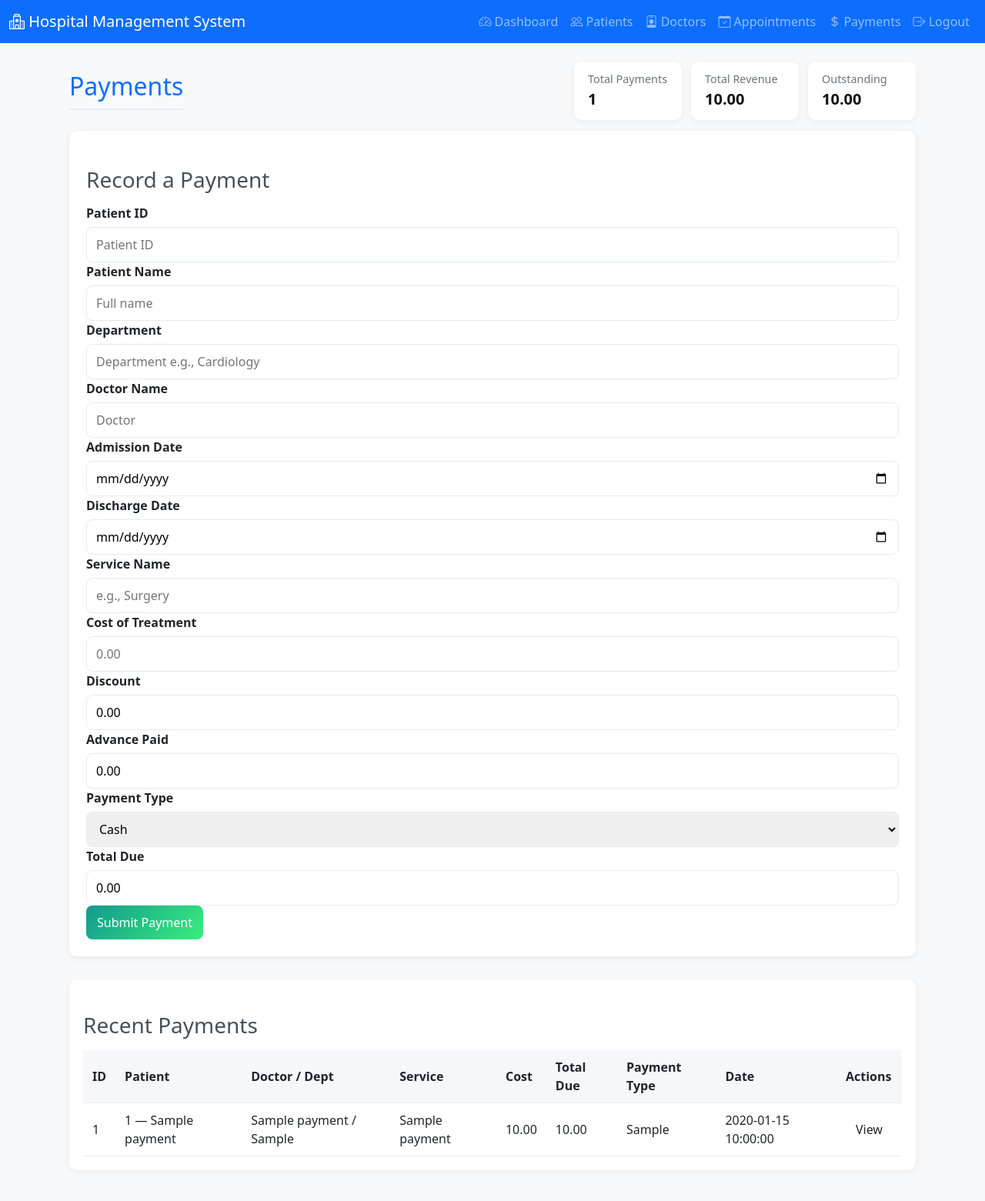
After one commit to ATony2500/hms, a PHP site: page /payments.php in a window 1280 px wide. The commit adds this page. Shown: the whole page at 77% size. Run offline with PHP 8.4, Linux system fonts and the light colour scheme; a user stored in the database is signed in; tables that the repository leaves empty or names only in its code hold one stand-in row (values such as "Sample post").

Commit message:
Update payments.php

```diff
--- a/doctors.php
+++ b/doctors.php
@@ -64,7 +64,7 @@ if ($totalRes) { $rowCount = $totalRes->fetch_assoc(); $totalDoctors = isset($ro
 ?>
 
 <div class="doctors-container">
-    <h2>Doctors Management</h2>
+    <h2>Doctors Management (ola)</h2>
 
     <?php echo $message; ?>
 
--- a/includes/header.php
+++ b/includes/header.php
@@ -36,6 +36,9 @@
                         <a class="nav-link" href="appointments.php"><i class="bi bi-calendar-check"></i> Appointments</a>
                     </li>
                     <li class="nav-item">
+                        <a class="nav-link" href="payments.php"><i class="bi bi-currency-dollar"></i> Payments</a>
+                    </li>
+                    <li class="nav-item">
                         <a class="nav-link" href="logout.php"><i class="bi bi-box-arrow-right"></i> Logout</a>
                     </li>
                 </ul>
--- /dev/null
+++ b/payments.php
@@ -0,0 +1,460 @@
+<?php
+session_start();
+require_once 'config/database.php';
+requireLogin();
+
+$message = '';
+// show message from session if set (set after insert)
+if (isset($_SESSION['message'])) {
+    $message = $_SESSION['message'];
+    unset($_SESSION['message']);
+}
+
+// Handle form submission
+if ($_SERVER['REQUEST_METHOD'] === 'POST') {
+    // collect and sanitize
+    $patient_id = trim($_POST['patient_id']);
+    $patient_name = trim($_POST['patient_name']);
+    $department = trim($_POST['department']);
+    $doctor_name = trim($_POST['doctor_name']);
+    $admission_date = trim($_POST['admission_date']);
+    $discharge_date = trim($_POST['discharge_date']);
+    $service_name = trim($_POST['service_name']);
+    $cost = floatval($_POST['cost']);
+    $discount = floatval($_POST['discount']);
+    $advance_paid = floatval($_POST['advance_paid']);
+    $payment_type = trim($_POST['payment_type']);
+    $card_check_details = isset($_POST['card_check_details']) ? trim($_POST['card_check_details']) : '';
+
+    $total_due = $cost - $discount - $advance_paid;
+    if ($total_due < 0) $total_due = 0;
+
+    // create payments table if not exists
+    $createSQL = "CREATE TABLE IF NOT EXISTS payments (
+        id INT AUTO_INCREMENT PRIMARY KEY,
+        patient_id VARCHAR(100),
+        patient_name VARCHAR(255),
+        department VARCHAR(255),
+        doctor_name VARCHAR(255),
+        admission_date DATE,
+        discharge_date DATE,
+        service_name VARCHAR(255),
+        cost DECIMAL(10,2),
+        discount DECIMAL(10,2),
+        advance_paid DECIMAL(10,2),
+        total_due DECIMAL(10,2),
+        payment_type VARCHAR(50),
+        card_check_details VARCHAR(255),
+        created_at TIMESTAMP DEFAULT CURRENT_TIMESTAMP
+    ) ENGINE=InnoDB DEFAULT CHARSET=utf8mb4;";
+    $conn->query($createSQL);
+    $insertSQL = "INSERT INTO payments (patient_id, patient_name, department, doctor_name, admission_date, discharge_date, service_name, cost, discount, advance_paid, total_due, payment_type, card_check_details) VALUES (?, ?, ?, ?, ?, ?, ?, ?, ?, ?, ?, ?, ?)";
+    $stmt = $conn->prepare($insertSQL);
+    if ($stmt) {
+        // param types: s=string, d=double
+        $types = 'sssssssddddss';
+        $stmt->bind_param($types, $patient_id, $patient_name, $department, $doctor_name, $admission_date, $discharge_date, $service_name, $cost, $discount, $advance_paid, $total_due, $payment_type, $card_check_details);
+        if ($stmt->execute()) {
+            $insert_id = $stmt->insert_id;
+            // prepare payment array to return or store in session
+            $paymentRow = [
+                'id' => $insert_id,
+                'patient_id' => $patient_id,
+                'patient_name' => $patient_name,
+                'department' => $department,
+                'doctor_name' => $doctor_name,
+                'admission_date' => $admission_date,
+                'discharge_date' => $discharge_date,
+                'service_name' => $service_name,
+                'cost' => number_format($cost,2,'.',''),
+                'discount' => number_format($discount,2,'.',''),
+                'advance_paid' => number_format($advance_paid,2,'.',''),
+                'total_due' => number_format($total_due,2,'.',''),
+                'payment_type' => $payment_type,
+                'card_check_details' => $card_check_details,
+                'created_at' => date('Y-m-d H:i:s')
+            ];
+
+            // If AJAX request, return JSON; otherwise use session + redirect
+            $isAjax = (!empty($_SERVER['HTTP_X_REQUESTED_WITH']) && strtolower($_SERVER['HTTP_X_REQUESTED_WITH']) === 'xmlhttprequest') || (isset($_POST['ajax']) && $_POST['ajax'] == '1');
+            if ($isAjax) {
+                header('Content-Type: application/json');
+                echo json_encode(['success' => true, 'payment' => $paymentRow]);
+                $stmt->close();
+                exit();
+            }
+
+            $_SESSION['message'] = '<div class="alert alert-success">Payment recorded successfully! Transaction ID: <strong>#' . $insert_id . '</strong></div>';
+            header('Location: payments.php');
+            exit();
+        } else {
+            $message = '<div class="alert alert-danger">Error saving payment: ' . htmlspecialchars($stmt->error) . '</div>';
+        }
+        $stmt->close();
+    } else {
+        $message = '<div class="alert alert-danger">Database error: ' . htmlspecialchars($conn->error) . '</div>';
+    }
+}
+
+$pageTitle = 'Payments';
+include 'includes/header.php';
+?>
+
+<?php
+// Summary numbers
+$totRes = $conn->query("SELECT COUNT(*) AS cnt, IFNULL(SUM(cost),0) AS total_revenue, IFNULL(SUM(total_due),0) AS total_outstanding FROM payments");
+$totals = ['cnt'=>0,'total_revenue'=>0,'total_outstanding'=>0];
+if ($totRes) { $totals = $totRes->fetch_assoc(); }
+?>
+
+<div class="doctors-container">
+    <div class="page-header">
+        <h2>Payments</h2>
+        <div class="header-cards">
+            <div class="stat-card">
+                <div class="stat-label">Total Payments</div>
+                <div class="stat-value" id="stat_total_payments"><?php echo number_format($totals['cnt']); ?></div>
+            </div>
+            <div class="stat-card">
+                <div class="stat-label">Total Revenue</div>
+                <div class="stat-value" id="stat_total_revenue"><?php echo number_format($totals['total_revenue'],2); ?></div>
+            </div>
+            <div class="stat-card">
+                <div class="stat-label">Outstanding</div>
+                <div class="stat-value" id="stat_outstanding"><?php echo number_format($totals['total_outstanding'],2); ?></div>
+            </div>
+        </div>
+    </div>
+
+    <?php if (!empty($message)) echo $message; ?>
+
+    <div class="form-container">
+        <h3>Record a Payment</h3>
+        <form id="paymentForm" method="POST">
+            <div class="form-row">
+                <div class="form-group">
+                    <label>Patient ID</label>
+                    <input type="text" name="patient_id" id="patient_id" placeholder="Patient ID" required>
+                </div>
+                <div class="form-group">
+                    <label>Patient Name</label>
+                    <input type="text" name="patient_name" id="patient_name" placeholder="Full name" required>
+                </div>
+            </div>
+            <div class="form-row">
+                <div class="form-group">
+                    <label>Department</label>
+                    <input type="text" name="department" id="department" placeholder="Department e.g., Cardiology" required>
+                </div>
+                <div class="form-group">
+                    <label>Doctor Name</label>
+                    <input type="text" name="doctor_name" id="doctor_name" placeholder="Doctor" required>
+                </div>
+            </div>
+            <div class="form-row">
+                <div class="form-group">
+                    <label>Admission Date</label>
+                    <input type="date" name="admission_date" id="admission_date">
+                </div>
+                <div class="form-group">
+                    <label>Discharge Date</label>
+                    <input type="date" name="discharge_date" id="discharge_date">
+                </div>
+            </div>
+            <div class="form-row">
+                <div class="form-group">
+                    <label>Service Name</label>
+                    <input type="text" name="service_name" id="service_name" placeholder="e.g., Surgery" required>
+                </div>
+                <div class="form-group">
+                    <label>Cost of Treatment</label>
+                    <input type="number" step="0.01" name="cost" id="cost" placeholder="0.00" required oninput="recalc()">
+                </div>
+            </div>
+            <div class="form-row">
+                <div class="form-group">
+                    <label>Discount</label>
+                    <input type="number" step="0.01" name="discount" id="discount" value="0.00" oninput="recalc()">
+                </div>
+                <div class="form-group">
+                    <label>Advance Paid</label>
+                    <input type="number" step="0.01" name="advance_paid" id="advance_paid" value="0.00" oninput="recalc()">
+                </div>
+            </div>
+            <div class="form-row">
+                <div class="form-group">
+                    <label>Payment Type</label>
+                    <select name="payment_type" id="payment_type" onchange="toggleCardField()">
+                        <option value="Cash">Cash</option>
+                        <option value="Card">Card</option>
+                        <option value="Check">Check</option>
+                    </select>
+                </div>
+                <div class="form-group" id="card_check_group" style="display:none;">
+                    <label>Card / Check Details</label>
+                    <input type="text" name="card_check_details" id="card_check_details" placeholder="Card last 4 / Check #">
+                </div>
+            </div>
+            <input type="hidden" name="ajax" value="0" id="ajax_flag">
+            <div class="form-row">
+                <div class="form-group">
+                    <label>Total Due</label>
+                    <input type="text" id="total_due_display" readonly>
+                </div>
+            </div>
+            <button type="submit" class="btn btn-success">Submit Payment</button>
+        </form>
+    </div>
+
+            <!-- Recent payments -->
+            <div class="table-container" style="margin-top:20px;">
+                <h3>Recent Payments</h3>
+                <table id="paymentsTable">
+                    <thead>
+                        <tr>
+                            <th>ID</th>
+                            <th>Patient</th>
+                            <th>Doctor / Dept</th>
+                            <th>Service</th>
+                            <th>Cost</th>
+                            <th>Total Due</th>
+                            <th>Payment Type</th>
+                            <th>Date</th>
+                            <th>Actions</th>
+                        </tr>
+                    </thead>
+                    <tbody>
+                        <?php
+                        $pRes = $conn->query("SELECT * FROM payments ORDER BY id DESC LIMIT 10");
+                        if ($pRes && $pRes->num_rows > 0) {
+                            while ($p = $pRes->fetch_assoc()):
+                        ?>
+                        <tr>
+                            <td><?php echo $p['id']; ?></td>
+                            <td><?php echo htmlspecialchars($p['patient_id'] . ' — ' . $p['patient_name']); ?></td>
+                            <td><?php echo htmlspecialchars($p['doctor_name'] . ' / ' . $p['department']); ?></td>
+                            <td><?php echo htmlspecialchars($p['service_name']); ?></td>
+                            <td><?php echo number_format($p['cost'],2); ?></td>
+                            <td><?php echo number_format($p['total_due'],2); ?></td>
+                            <td><?php echo htmlspecialchars($p['payment_type']); ?></td>
+                            <td><?php echo htmlspecialchars($p['created_at']); ?></td>
+                            <td><button class="btn" onclick='openPaymentView(<?php echo json_encode($p); ?>)'>View</button></td>
+                        </tr>
+                        <?php
+                            endwhile;
+                        } else {
+                            echo '<tr><td colspan="9" style="text-align:center;color:#777;padding:20px;">No payments yet.</td></tr>';
+                        }
+                        ?>
+                    </tbody>
+                </table>
+            </div>
+</div>
+
+<style>
+/* Layout and form */
+.doctors-container { max-width: 1100px; margin: 0 auto; padding-bottom: 40px; }
+.page-header { display:flex; align-items:center; justify-content:space-between; gap: 20px; margin-bottom: 14px; }
+.page-header h2 { margin:0; color:#0d6efd; }
+.header-cards { display:flex; gap:12px; }
+.stat-card { background: white; padding:12px 18px; border-radius:10px; box-shadow: 0 2px 8px rgba(0,0,0,0.06); min-width:140px; }
+.stat-label { color:#6c757d; font-size:0.9rem; }
+.stat-value { font-size:1.25rem; font-weight:700; color:#111; }
+
+.form-container { background: white; padding: 22px; border-radius:10px; box-shadow: 0 2px 8px rgba(0,0,0,0.08); }
+.form-group label{ display:block; margin-bottom:6px; font-weight:600; }
+.form-group input, .form-group select { width:100%; padding:10px 12px; border:1px solid #e6e9ef; border-radius:8px; }
+.btn-success{ background: linear-gradient(135deg,#11998e 0%,#38ef7d 100%); color:white; padding:10px 14px; border-radius:8px; border:none; }
+
+/* payments table */
+.table-container { background: white; padding: 18px; border-radius:10px; box-shadow: 0 2px 8px rgba(0,0,0,0.06); }
+#paymentsTable { width:100%; border-collapse: collapse; }
+#paymentsTable th, #paymentsTable td { padding:10px 12px; border-bottom:1px solid #eee; text-align:left; }
+#paymentsTable thead { background:#f5f7fb; }
+#paymentsTable tr:hover { background:#fbfbfd; }
+
+/* modal (view) */
+.modal { display: none; position: fixed; z-index: 2000; left: 0; top: 0; width: 100%; height: 100%; background-color: rgba(0, 0, 0, 0.5); }
+.modal.show { display:block; }
+.modal-content { background: white; margin: 8% auto; padding: 0; border-radius:10px; max-width:560px; box-shadow: 0 10px 40px rgba(0,0,0,0.2); }
+.modal-header { padding:14px 18px; background: linear-gradient(90deg,#667eea,#764ba2); color:white; display:flex; justify-content:space-between; align-items:center; border-radius:10px 10px 0 0; }
+.modal-body { padding:18px; color:#333; }
+.modal-footer { padding:12px 18px; display:flex; justify-content:flex-end; gap:10px; border-top:1px solid #eee; }
+.modal-close { cursor:pointer; font-size:20px; }
+
+/* toast */
+.toast { background:#0d6efd; color:white; padding:10px 14px; border-radius:6px; margin-top:8px; box-shadow: 0 6px 20px rgba(13,110,253,0.15); transition:opacity .4s ease; }
+.toast-error { background:#dc3545; }
+
+/* receipt lines */
+.receipt-lines { font-family: monospace; white-space: pre-line; }
+
+@media (max-width: 768px) {
+    .header-cards { flex-direction:column; }
+    .page-header { flex-direction:column; align-items:flex-start; gap:8px; }
+    .modal-content { margin: 20% auto; width: 90%; }
+}
+</style>
+
+<script>
+function recalc(){
+    const cost = parseFloat(document.getElementById('cost').value) || 0;
+    const discount = parseFloat(document.getElementById('discount').value) || 0;
+    const advance = parseFloat(document.getElementById('advance_paid').value) || 0;
+    let total = cost - discount - advance;
+    if (total < 0) total = 0;
+    document.getElementById('total_due_display').value = total.toFixed(2);
+}
+function toggleCardField(){
+    const type = document.getElementById('payment_type').value;
+    document.getElementById('card_check_group').style.display = (type === 'Card' || type === 'Check') ? 'block' : 'none';
+}
+// init
+recalc();
+
+// validate form before submit
+function validatePaymentForm(){
+    const cost = parseFloat(document.getElementById('cost').value) || 0;
+    const discount = parseFloat(document.getElementById('discount').value) || 0;
+    const advance = parseFloat(document.getElementById('advance_paid').value) || 0;
+    const type = document.getElementById('payment_type').value;
+    const cardDetails = document.getElementById('card_check_details').value;
+
+    if (cost <= 0) { alert('Please enter a valid cost greater than 0'); return false; }
+    if (discount < 0 || advance < 0) { alert('Discount and advance must be 0 or positive'); return false; }
+    if ((discount + advance) > cost) { if (!confirm('Discount + advance exceed cost. Continue?')) return false; }
+    if ((type === 'Card' || type === 'Check') && cardDetails.trim() === '') { alert('Please provide card/check details'); return false; }
+    return true;
+}
+
+// Payment view modal (shows details and allows printing)
+function openPaymentView(payment){
+    // ensure object
+    if (typeof payment === 'string') payment = JSON.parse(payment);
+    let modal = document.getElementById('paymentViewModal');
+    if (!modal) {
+        modal = document.createElement('div');
+        modal.id = 'paymentViewModal';
+        modal.className = 'modal show';
+        modal.innerHTML = '\n            <div class="modal-content">\n                <div class="modal-header"><h3>Payment Receipt</h3><span class="modal-close" onclick="closePaymentView()">&times;</span></div>\n                <div class="modal-body view-modal-body"> </div>\n                <div class="modal-footer"><button class="btn" onclick="closePaymentView()">Close</button><button class="btn btn-success" onclick="printPaymentView()">Print</button></div>\n            </div>';
+        document.body.appendChild(modal);
+    } else {
+        modal.classList.add('show');
+    }
+    const body = modal.querySelector('.modal-body');
+    const lines = [];
+    lines.push('Transaction ID: #' + payment.id);
+    lines.push('Patient: ' + (payment.patient_id || '') + ' - ' + (payment.patient_name || ''));
+    lines.push('Department: ' + (payment.department || ''));
+    lines.push('Doctor: ' + (payment.doctor_name || ''));
+    lines.push('Admission: ' + (payment.admission_date || '') + '  Discharge: ' + (payment.discharge_date || ''));
+    lines.push('Service: ' + (payment.service_name || ''));
+    lines.push('Cost: ' + (payment.cost || '0.00'));
+    lines.push('Discount: ' + (payment.discount || '0.00'));
+    lines.push('Advance Paid: ' + (payment.advance_paid || '0.00'));
+    lines.push('Total Due: ' + (payment.total_due || '0.00'));
+    lines.push('Payment Type: ' + (payment.payment_type || ''));
+    lines.push('Card/Check: ' + (payment.card_check_details || ''));
+    lines.push('Recorded: ' + (payment.created_at || ''));
+    body.innerHTML = '<div class="receipt-lines">' + lines.join('\n') + '</div>';
+}
+
+// Toast helper
+function showToast(message, type = 'success'){
+    let container = document.getElementById('toastContainer');
+    if (!container) {
+        container = document.createElement('div');
+        container.id = 'toastContainer';
+        container.style.position = 'fixed';
+        container.style.top = '20px';
+        container.style.right = '20px';
+        container.style.zIndex = 2000;
+        document.body.appendChild(container);
+    }
+    const toast = document.createElement('div');
+    toast.className = 'toast ' + (type === 'error' ? 'toast-error' : 'toast-success');
+    toast.innerText = message;
+    container.appendChild(toast);
+    setTimeout(()=>{ toast.style.opacity = '0'; setTimeout(()=>toast.remove(),400); }, 3500);
+}
+
+// handle AJAX submit
+document.addEventListener('DOMContentLoaded', function(){
+    const form = document.getElementById('paymentForm');
+    if (form) {
+        form.addEventListener('submit', function(e){
+            e.preventDefault();
+            if (!validatePaymentForm()) return;
+            const fd = new FormData(form);
+            fd.set('ajax','1');
+            // send
+            fetch('payments.php', {
+                method: 'POST',
+                body: fd,
+                headers: {
+                    'X-Requested-With': 'XMLHttpRequest'
+                }
+            }).then(r => r.json()).then(data => {
+                if (data && data.success) {
+                    showToast('Payment recorded — Transaction #' + data.payment.id);
+                    prependPaymentRow(data.payment);
+                    // update stats
+                    const tp = document.getElementById('stat_total_payments');
+                    const tr = document.getElementById('stat_total_revenue');
+                    const to = document.getElementById('stat_outstanding');
+                    if (tp) tp.innerText = Number(tp.innerText.replace(/,/g,'')) + 1;
+                    if (tr) tr.innerText = (Number(tr.innerText.replace(/,/g,'')) + Number(data.payment.cost)).toFixed(2);
+                    if (to) to.innerText = (Number(to.innerText.replace(/,/g,'')) + Number(data.payment.total_due)).toFixed(2);
+                    form.reset(); recalc(); toggleCardField();
+                } else {
+                    showToast(data && data.error ? data.error : 'Failed to save payment', 'error');
+                }
+            }).catch(err => { console.error(err); showToast('Error submitting payment', 'error'); });
+        });
+    }
+});
+
+function prependPaymentRow(p){
+    try {
+        const tbody = document.querySelector('#paymentsTable tbody');
+        if (!tbody) return;
+        const tr = document.createElement('tr');
+        const paymentObj = (typeof p === 'string') ? JSON.parse(p) : p;
+
+        const makeCell = (val) => { const td=document.createElement('td'); td.innerText = (val===null||val===undefined)?'':val; return td; };
+        tr.appendChild(makeCell(paymentObj.id));
+        tr.appendChild(makeCell((paymentObj.patient_id||'') + ' — ' + (paymentObj.patient_name||'')));
+        tr.appendChild(makeCell((paymentObj.doctor_name||'') + ' / ' + (paymentObj.department||'')));
+        tr.appendChild(makeCell(paymentObj.service_name));
+        tr.appendChild(makeCell(Number(paymentObj.cost).toFixed(2)));
+        tr.appendChild(makeCell(Number(paymentObj.total_due).toFixed(2)));
+        tr.appendChild(makeCell(paymentObj.payment_type));
+        tr.appendChild(makeCell(paymentObj.created_at));
+        const actionTd = document.createElement('td');
+        const btn = document.createElement('button'); btn.className='btn'; btn.type='button'; btn.innerText='View';
+        btn.addEventListener('click', function(){ openPaymentView(paymentObj); });
+        actionTd.appendChild(btn);
+        tr.appendChild(actionTd);
+        if (tbody.firstChild) tbody.insertBefore(tr, tbody.firstChild);
+    } catch(e){ console.error(e); }
+}
+
+function closePaymentView(){
+    const modal = document.getElementById('paymentViewModal');
+    if (modal) modal.classList.remove('show');
+}
+
+function printPaymentView(){
+    const modal = document.getElementById('paymentViewModal');
+    if (!modal) return;
+    const content = modal.querySelector('.modal-body').innerHTML;
+    const w = window.open('', '_blank', 'width=700,height=800');
+    w.document.write('<html><head><title>Receipt</title>');
+    w.document.write('<style>body{font-family: Arial, sans-serif; padding:20px;} .receipt-lines{white-space:pre-line; font-family: monospace;}</style>');
+    w.document.write('</head><body>');
+    w.document.write(content);
+    w.document.write('</body></html>');
+    w.document.close();
+    w.print();
+}
+</script>
```
